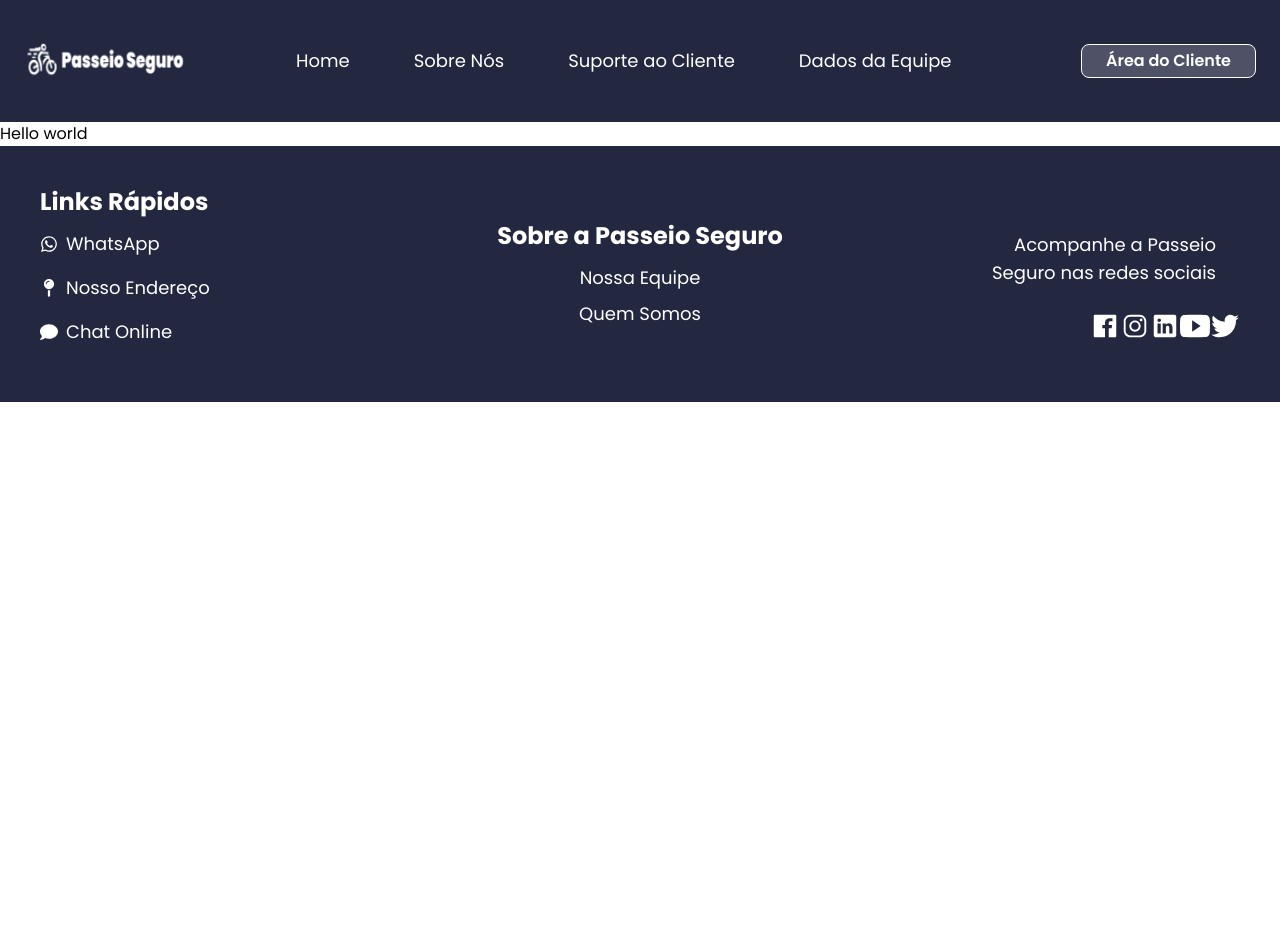
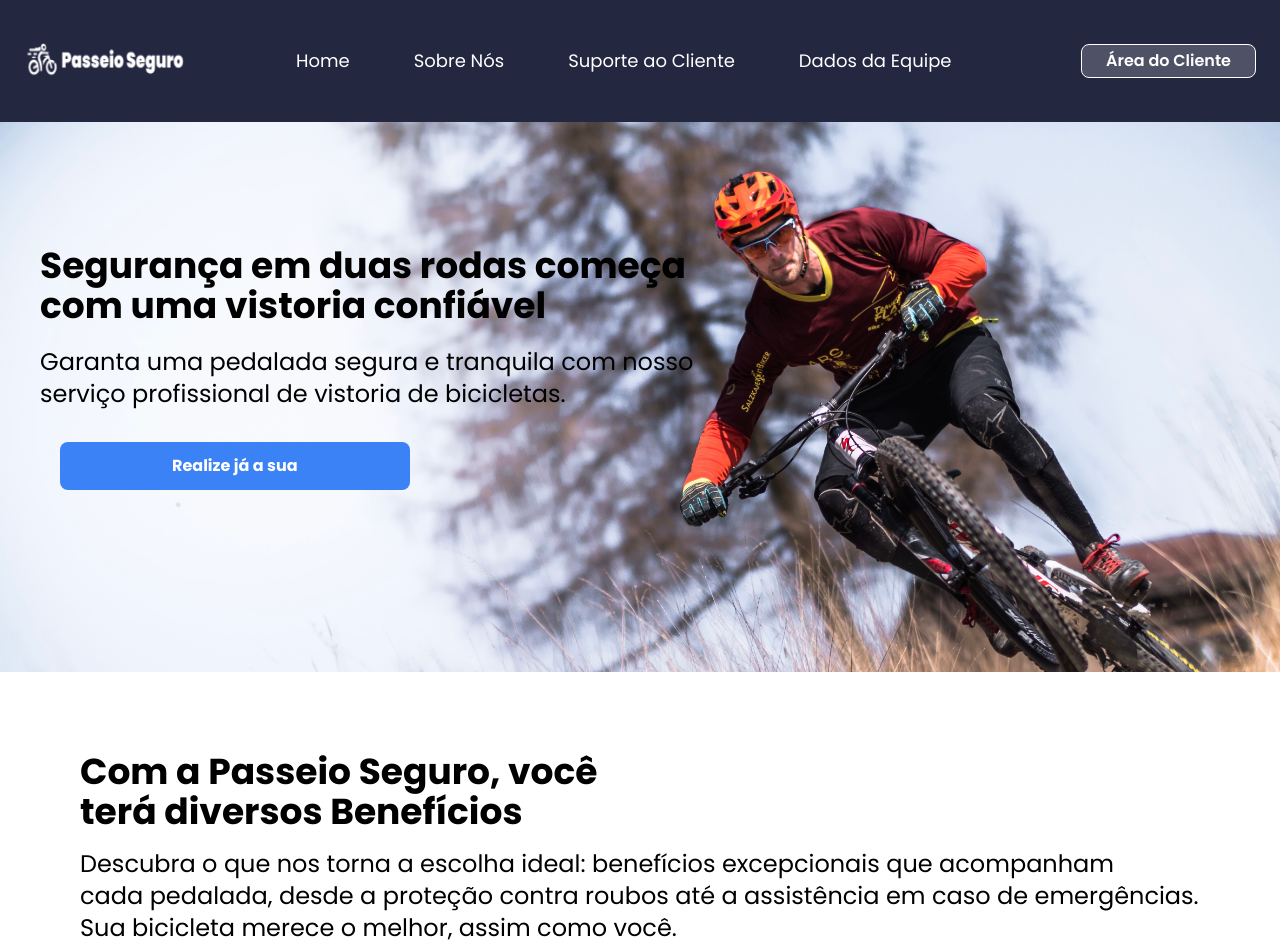
Before and after one commit to biancaroman/Passeio_Seguro, a Next.js app: page / in a window 1280 px wide. Shown: the top 952 px of the page. Before the commit the page ends 800 px from the top, so only its background shows below. Built offline with nearby package versions, Linux system fonts and the light colour scheme.

Commit message:
feat: added home page

```diff
--- a/package.json
+++ b/package.json
@@ -13,9 +13,10 @@
     "next": "13.5.4",
     "phosphor-icons": "^1.4.2",
     "phosphor-react": "^1.4.1",
-    "react": "^18",
+    "react": "^18.2.0",
     "react-dom": "^18",
-    "react-icons": "^4.11.0"
+    "react-icons": "^4.11.0",
+    "slick-carousel": "^1.8.1"
   },
   "devDependencies": {
     "autoprefixer": "^10",
--- /dev/null
+++ b/src/app/inicio/index.jsx
@@ -0,0 +1,78 @@
+import React from 'react';
+import Link from 'next/link';
+import Image from "next/image";
+
+import iconeUm from '../assets/img/icone1.png';
+import iconeDois from '../assets/img/icone2.png';
+import iconeTres from '../assets/img/icone3.png';
+import imagemHome from '../assets/img/imagemhome.jpg'
+
+
+const Inicio = () => {
+  return (
+    <main>
+      <section>
+        <div className="bg-cover bg-center h-[550px] relative  md:top-0 flex justify-center items-center">
+          <Image
+            src= {imagemHome}
+            layout="fill"
+            objectFit="cover"
+          />
+          <div className="w-90 md:w-full p-10 text-black absolute top-12 left-0">
+            <h1 className="text-2xl md:text-4xl font-bold mt-9 mb-5">
+              Segurança em duas rodas começa <br /> com uma vistoria confiável
+            </h1>
+            <p className="text-lg md:text-2xl mb-8">
+              Garanta uma pedalada segura e tranquila com nosso <br /> serviço profissional de vistoria de bicicletas.
+            </p>
+            <button className="bg-blue-500 text-white rounded-lg px-28 py-4 md:px-13 md:py-3 font-bold mx-5">
+              <Link href="/login">Realize já a sua</Link>
+            </button>
+          </div>
+        </div>
+      </section>
+      <section>
+        <div>
+          <div className="p-20">
+            <h1 className="text-2xl font-bold md:text-4xl mb-4">Com a Passeio Seguro, você <br />terá diversos Benefícios</h1>
+            <p className="text-lg md:text-2xl">
+              Descubra o que nos torna a escolha ideal: benefícios excepcionais que acompanham <br /> cada pedalada, desde a proteção contra roubos até a assistência em caso de emergências. <br /> Sua bicicleta merece o melhor, assim como você.
+            </p>
+          </div>
+          <div className="flex flex-wrap justify-center">
+            <div className="w-1/4 bg-white text-black p-4 mx-4 my-8 text-center rounded-lg shadow-lg">
+              <h1 className="text-2xl">Vistoria Rápida</h1>
+              <Image src={iconeUm} alt="iconeUm" className="w-20 mx-auto mt-4" />
+              <p className="text-lg mt-4">
+                A vistoria rápida de bicicletas oferece comodidade para você, permitindo verificar rapidamente a condição da sua bicicleta. Isso ajuda a garantir a segurança e eficiência da pedalada. Além disso, economize tempo e evite surpresas desagradáveis no meio do trajeto. Mantenha sua bicicleta em perfeitas condições com vistorias rápidas e aproveite cada pedalada com tranquilidade.
+              </p>
+            </div>
+            <div className="w-1/4 bg-white text-black p-4 mx-4 my-8 text-center rounded-lg shadow-lg">
+              <h1 className="text-2xl">Inteligência Artificial</h1>
+              <Image src={iconeDois} alt="iconeDois" className="w-20 mx-auto mt-4" />
+              <p className="text-lg mt-4">
+                A utilização da inteligência artificial na vistoria de bicicletas nos permite uma análise precisa e eficiente de cada componente, identificando até mesmo problemas sutis. Além disso, acelera o processo, economizando tempo para ciclistas e profissionais de manutenção. A IA eleva a confiabilidade das vistorias, garantindo pedaladas mais seguras e confiantes.
+              </p>
+            </div>
+            <div className="w-1/4 bg-white text-black p-4 mx-4 my-8 text-center rounded-lg shadow-lg">
+              <h1 className="text-2xl">Serviço eficaz</h1>
+              <Image src={iconeTres} alt="iconeTres" className="w-20 mx-auto mt-4" />
+              <p className="text-lg mt-4">
+                Com nossa eficácia no processo de vistoria de bicicletas asseguramos que cada componente seja minuciosamente inspecionado, reduzindo o risco de problemas futuros. Isso resulta em pedaladas mais seguras e confiáveis, além de economizar tempo e recursos para ciclistas e técnicos. A eficácia no serviço é a chave para manter suas pedaladas sem preocupações.
+              </p>
+            </div>
+          </div>
+        </div>
+      </section>
+      <section>
+        <div className="text-center p-8">
+          <h1 className="text-2xl md:text-4xl mb-4">Veja o que nossos clientes dizem!</h1>
+        </div>
+        <div className="flex justify-center bg-blue-900 w-70 p-8 rounded-lg mx-24 my-8">
+        </div>
+      </section>
+    </main>
+  );
+};
+
+export default Inicio;
--- a/src/app/page.js
+++ b/src/app/page.js
@@ -1,11 +1,12 @@
 import { Header } from "@/app/components/Header";
 import Footer from "./components/Footer";
+import Inicio from "./inicio";
 
 export default function Home() {
   return (
     <>
       <Header isAuthenticated={false} />
-      <h1>Hello world</h1>
+      <Inicio/>
       <Footer/>
     </>
   );
```
Also changed, not shown: 1 other file (tests, documents, lock files or other folders).
